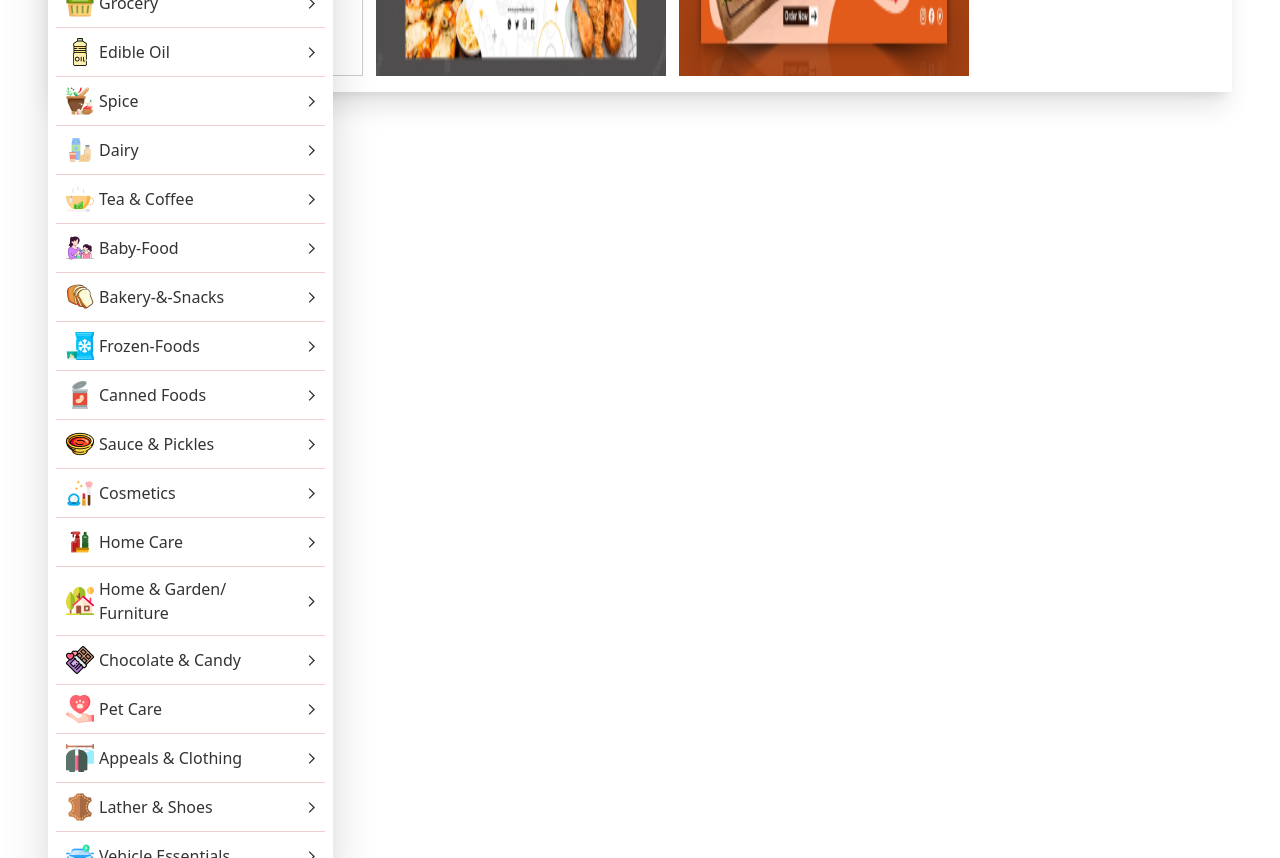
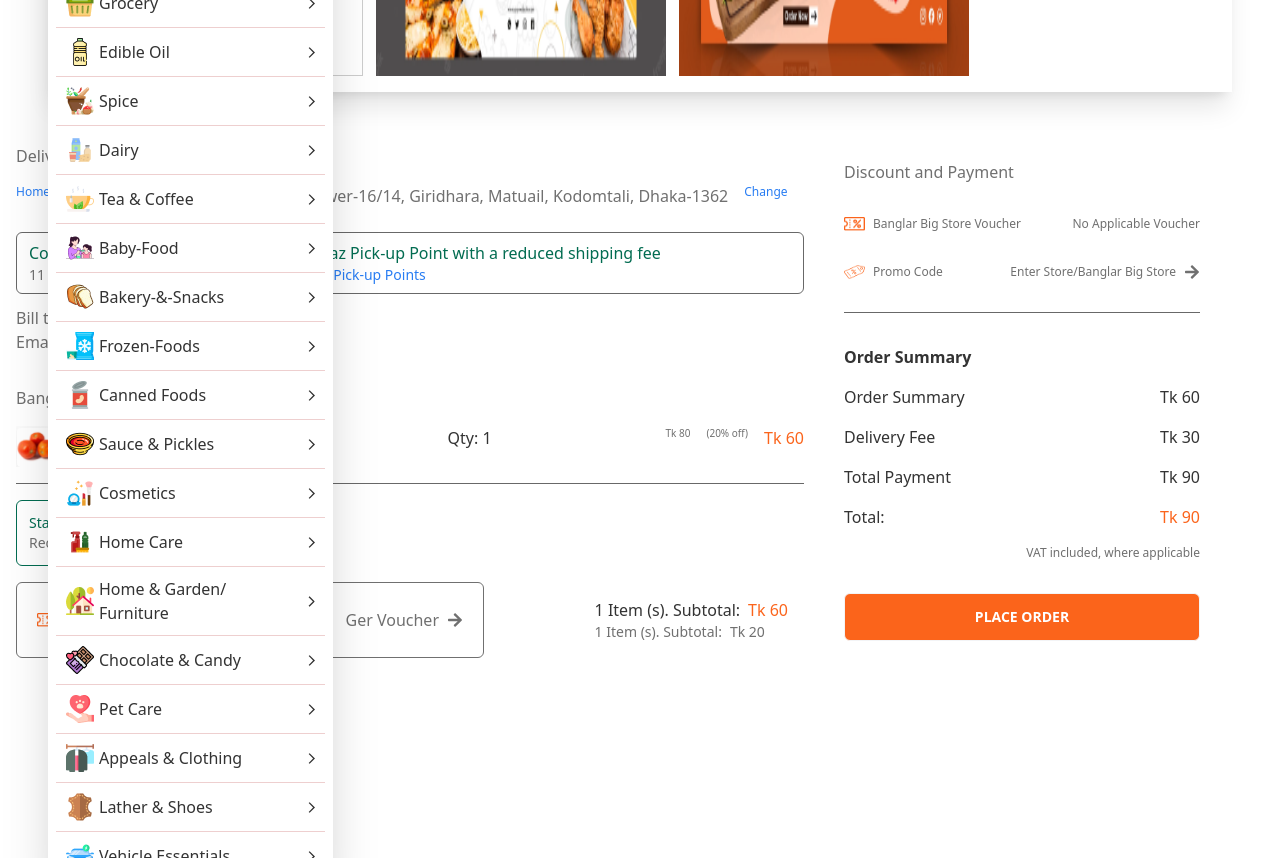
Before and after one commit to kowsar-mahmud-remon/Frontend-2, a Next.js app: page / in a window 1280 px wide. Shown: the part 500-1358 px from the top of the page. Built offline with nearby package versions, Linux system fonts and the light colour scheme; no server answers.

Commit message:
added order place route in component

```diff
--- a/pages/orderPlace.js
+++ b/components/OrderPlace/OrderPlace.js
@@ -1,12 +1,11 @@
 import React from 'react';
-import Navication from '../components/Navication/Navication';
-import img from '../assets/images/image 6.png';
-import img2 from '../assets/images/Group.png';
-import img3 from '../assets/images/Group 1913.png';
+import img from '../../assets/images/image 6.png';
+import img2 from '../../assets/images/Group.png';
+import img3 from '../../assets/images/Group 1913.png';
 import Image from 'next/image';
 import { FaArrowRight } from 'react-icons/fa';
 
-const orderPlace = () => {
+const OrderPlace = () => {
   return (
     <div className="mb-80 lg:flex mx-auto w-[100%]">
       <div className="mr-6">
@@ -32,7 +31,7 @@ const orderPlace = () => {
         </div>
 
         <div className=" mt-8 ml-4 w-[788px]">
-          <p className="text-base">Banglar Big Store</p>
+          <p className="text-base text-[#707070]">Banglar Big Store</p>
           <div className="flex justify-between mt-4 border-b border-[#686868] pb-4">
             <div className="flex">
               <Image
@@ -44,18 +43,18 @@ const orderPlace = () => {
               />
               <div className="">
                 <p className="text-base font-medium">Tomato (Local) 500 ±30 gm</p>
-                <p className="text-xs">No Brand, Color Family: Black</p>
+                <p className="text-xs text-[#707070]">No Brand, Color Family: Black</p>
               </div>
             </div>
             <p className="text-base font-medium">Qty: 1</p>
             <div className="flex">
-              <p className=" mr-4">Tk 80</p>
-              <p className=" mr-4">(20% off)</p>
+              <p className=" mr-4 text-[10px] text-[#707070]">Tk 80</p>
+              <p className=" mr-4 text-[10px] text-[#707070]">(20% off)</p>
               <p className="text-base text-[#FB641B]">Tk 60</p>
             </div>
           </div>
           <div className=" p-3 border border-[#026C51] w-[201px] mt-4 rounded-md">
-            <p className=" text-sm text-[#026C51]">Standard Delivery TK. 30 <br />
+            <p className=" text-sm text-[#026C51] font-medium">Standard Delivery TK. 30 <br />
               <span className="text-[#707070]">Receive by 25 Dec - 28 Dec</span></p>
           </div>
         </div>
@@ -74,7 +73,7 @@ const orderPlace = () => {
             </div>
             <div className="flex items-center">
               <p className="text-base mr-2 text-[#707070]">Ger Voucher</p>
-              <FaArrowRight></FaArrowRight>
+              <FaArrowRight className='text-[#707070]'></FaArrowRight>
             </div>
           </div>
 
@@ -92,7 +91,7 @@ const orderPlace = () => {
       </div>
 
       <div className="mt-6 w-[388px] p-4">
-        <p className=" text-base">Discount and Payment</p>
+        <p className=" text-base text-[#707070]">Discount and Payment</p>
         <div className="flex justify-between mt-8">
           <div className="flex items-center">
             <Image
@@ -102,9 +101,9 @@ const orderPlace = () => {
             // width={210}
             // height={5}
             />
-            <p className="text-xs">Banglar Big Store Voucher</p>
+            <p className="text-xs text-[#707070]">Banglar Big Store Voucher</p>
           </div>
-          <p className="text-xs">No Applicable Voucher</p>
+          <p className="text-xs text-[#707070]">No Applicable Voucher</p>
         </div>
         <div className="flex justify-between mt-8 pb-8 border-b border-[#686868]">
           <div className="flex items-center">
@@ -115,11 +114,11 @@ const orderPlace = () => {
             // width={210}
             // height={5}
             />
-            <p className="text-xs">Promo Code</p>
+            <p className="text-xs text-[#707070]">Promo Code</p>
           </div>
           <div className="flex">
-            <p className="text-xs mr-2">Enter Store/Banglar Big Store</p>
-            <FaArrowRight></FaArrowRight>
+            <p className="text-xs mr-2 text-[#707070]">Enter Store/Banglar Big Store</p>
+            <FaArrowRight className='text-[#707070]'></FaArrowRight>
           </div>
         </div>
 
@@ -142,7 +141,7 @@ const orderPlace = () => {
             <p className=" font-medium text-base text-[#FB641B]">Tk 90</p>
           </div>
           <div className=" mt-4 mb-8 text-end">
-            <p className="text-xs justify-end">VAT included, where applicable</p>
+            <p className="text-xs justify-end text-[#707070]">VAT included, where applicable</p>
           </div>
           <button className="btn bg-[#FB641B] w-full h-12 rounded-md text-white">Place Order</button>
         </div>
@@ -152,4 +151,4 @@ const orderPlace = () => {
   );
 };
 
-export default orderPlace;
+export default OrderPlace;
--- a/pages/index.js
+++ b/pages/index.js
@@ -12,6 +12,7 @@ import { FaArrowAltCircleRight } from 'react-icons/fa';
 import logo from '../assets/images/logo/main_logo.png';
 import logoDic from '../assets/images/logo/logo_dic.png';
 import NavicationWithSideNavLayout from '../layouts/NavicationWithSideNavLayout';
+import OrderPlace from '../components/OrderPlace/OrderPlace';
 
 export const getStaticProps = async () => {
   try {
@@ -106,6 +107,7 @@ export default function Home({ items }) {
           </div>
         </div>
       </div> */}
+      <OrderPlace></OrderPlace>
     </>
   );
 }
```
